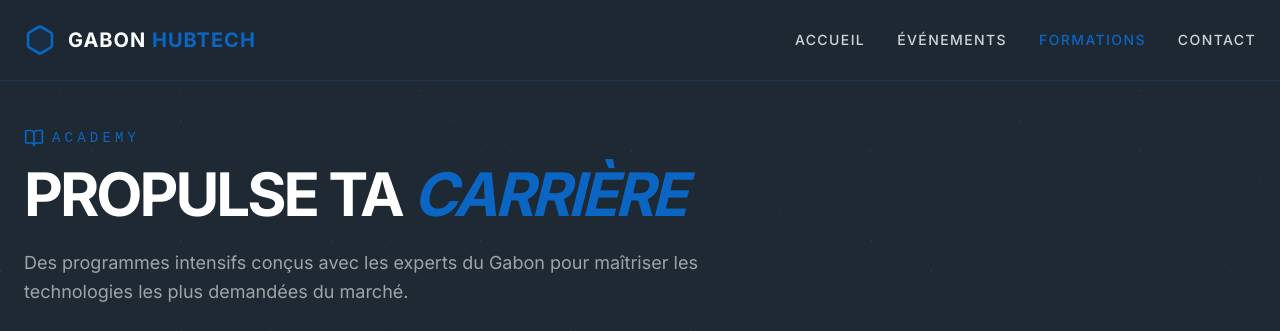
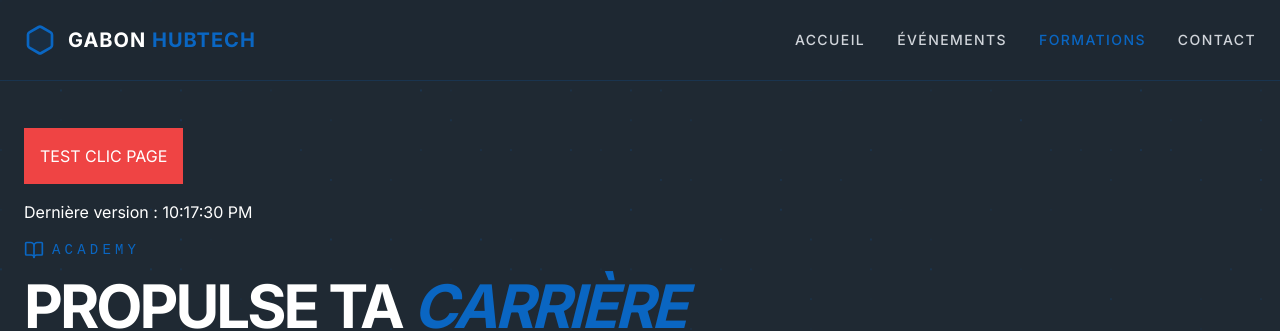
Before and after one commit to Gabon-HubTech/GabonHubTech, a Next.js app: page /formations in a window 1280 px wide. Shown: the top 331 px of the page. Built offline with nearby package versions, Linux system fonts and the light colour scheme; no server answers; a web font is replaced by a local one.

Commit message:
debug: add test button and timestamp

```diff
--- a/app/formations/page.js
+++ b/app/formations/page.js
@@ -31,6 +31,8 @@ export default function FormationsPage() {
             <DotMatrixBackground />
 
             <div className="container mx-auto px-6 relative z-10">
+                <button onClick={() => alert("Page cliquable")} className="bg-red-500 p-4 text-white z-[999] mb-4">TEST CLIC PAGE</button>
+                <p className="text-white mb-4">Dernière version : {new Date().toLocaleTimeString()}</p>
                 {/* Header */}
                 <div className="max-w-3xl mb-16">
                     <motion.div
```
